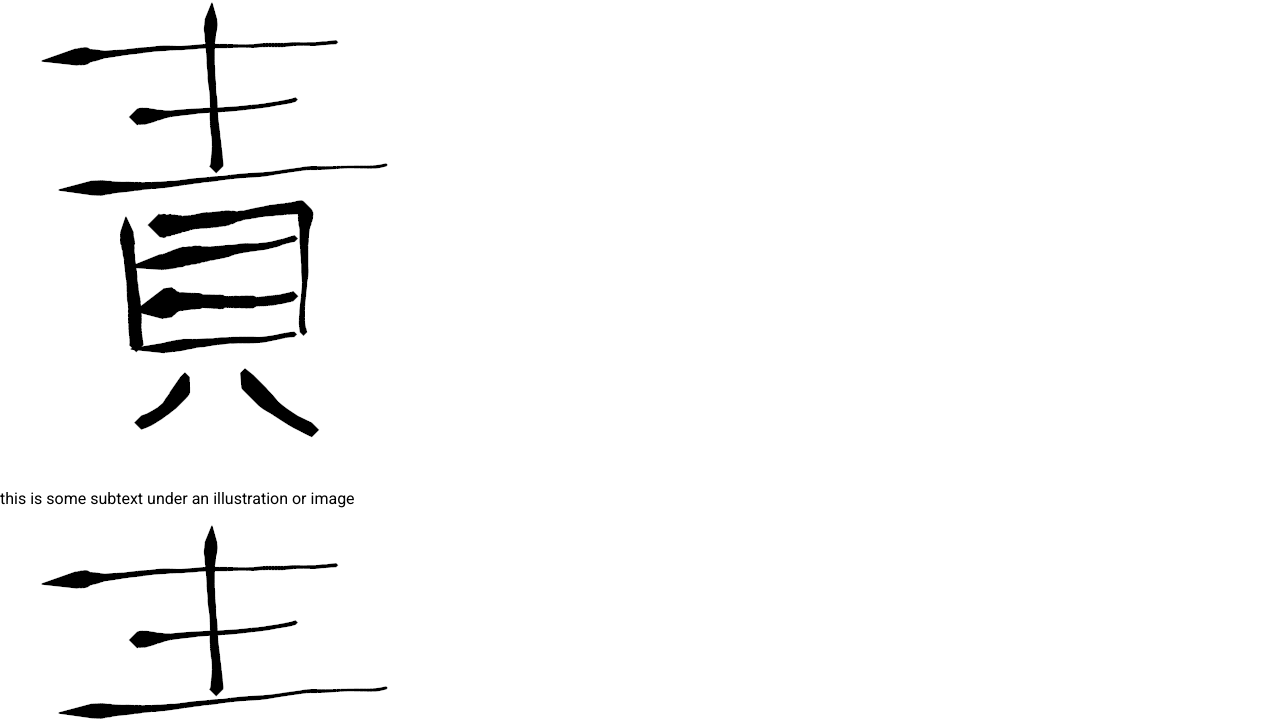
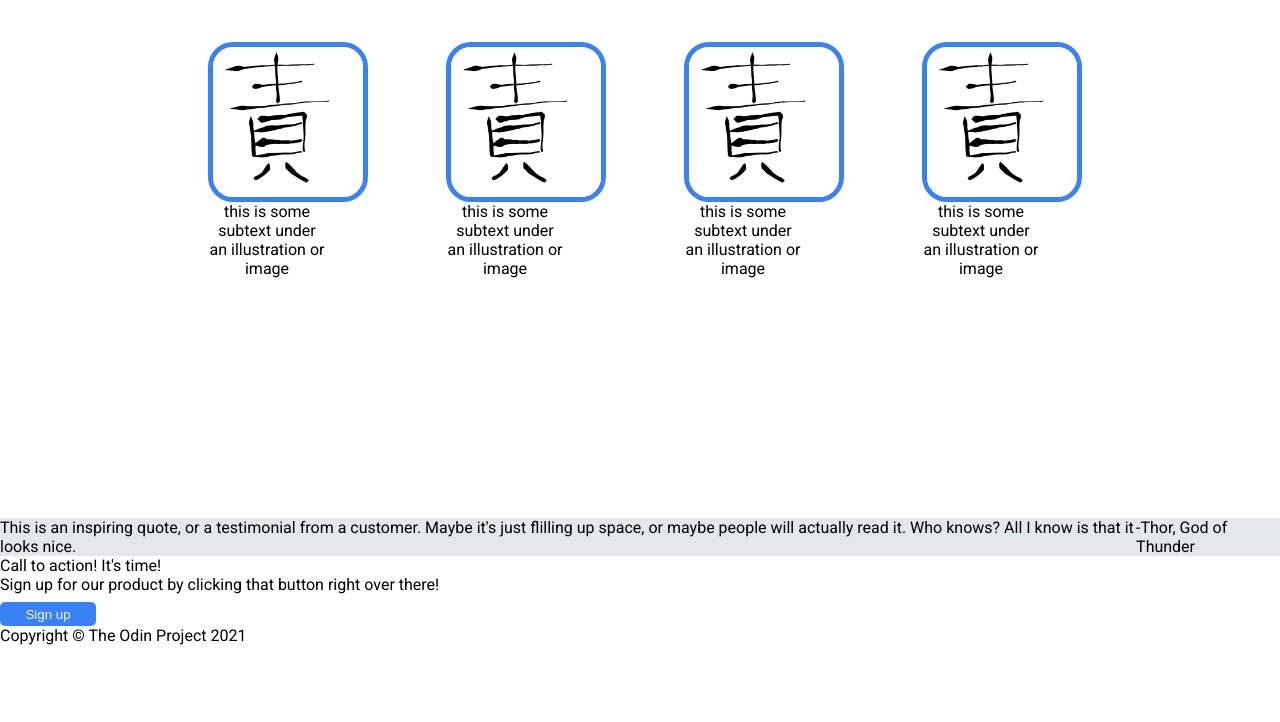
Before and after one commit to Triloq/odin_landingPage, a plain HTML site: page index.html in a window 1280 px wide. Shown: the part 566-1288 px from the top of the page. After the commit the page ends 1211 px from the top, so only its background shows below. Drawn offline with Linux system fonts and the light colour scheme.

Commit message:
Working on Center Section.  Images Mostly Aligned.

```diff
--- a/index.html
+++ b/index.html
@@ -37,24 +37,31 @@
             <!--  Section 2 : Body -->
             <!-- in css can use rounded corners for the images-->
             <div class="body-section">
-                <h1 class="info-header">Some random information.</h1>
+                <div class="info-header">Some random information.</div>
                 <div class="info">
                     <div class="info-box">
-                        <img src="./References/placeHolder.png">
+                        <img class= "image" src="./References/placeHolder.png">
                         <div class="info-text">this is some subtext under an illustration or image</div>
                     </div>
                     <div class="info-box">
-                        <img src="./References/placeHolder.png">
+                        <img class= "image" src="./References/placeHolder.png">
                         <div class="info-text">this is some subtext under an illustration or image</div>
                     </div>
                     <div class="info-box">
-                        <img src="./References/placeHolder.png">
+                        <img class= "image" src="./References/placeHolder.png">
                         <div class="info-text">this is some subtext under an illustration or image</div>
                     </div>
                     <div class="info-box">
-                        <img src="./References/placeHolder.png">
+                        <img class= "image" src="./References/placeHolder.png">
                         <div class="info-text">this is some subtext under an illustration or image</div>
                     </div>
+                </div>
+                <div class="info-quote">
+                    <div class="quote">This is an inspiring quote, or a testimonial from a
+                        customer. Maybe it's just flilling up space, or maybe people will
+                        actually read it. Who knows? All I know is that it looks nice.
+                    </div>
+                    <div class="quote-sig">-Thor, God of Thunder</div>
                 </div>
             </div>
 
--- a/style.css
+++ b/style.css
@@ -25,6 +25,7 @@ button {
     text-align: center;
     margin-top: 8px;
 }
+
 
 /* Header Section */
 a {
@@ -94,8 +95,54 @@ ul {
 }
 
 /* Body Section */
+.body-section {
+    display: flex;
+    flex-direction: column;
+    align-items: center;
 
+}
 
+.info-header {
+    font-size: 36px;
+    font-weight: 700;
+    color: #1f2937;
+    margin: 48px 0;
+}
+
+.info {
+    display: flex;
+    justify-content: center;
+    gap:16px;
+}
+
+.info-box {
+    flex: 1;
+    display: flex;
+    flex-direction: column;
+    text-align: center;
+    max-width: 150px;
+    margin: 0;
+    padding: 0 36px;
+}
+
+.image {
+    height:150px;
+    width:150px;
+    border: 5px solid #3882F6;
+    border-radius: 25px;
+}
+
+.info-quote {
+    background-color: #e5e7eb;
+    display: flex;
+    justify-content: center;
+
+    margin-top: 240px;
+}
+
+.info .info-text {
+    max-width: 150px;
+}
 
 /* Sign Up Box */
 
```
